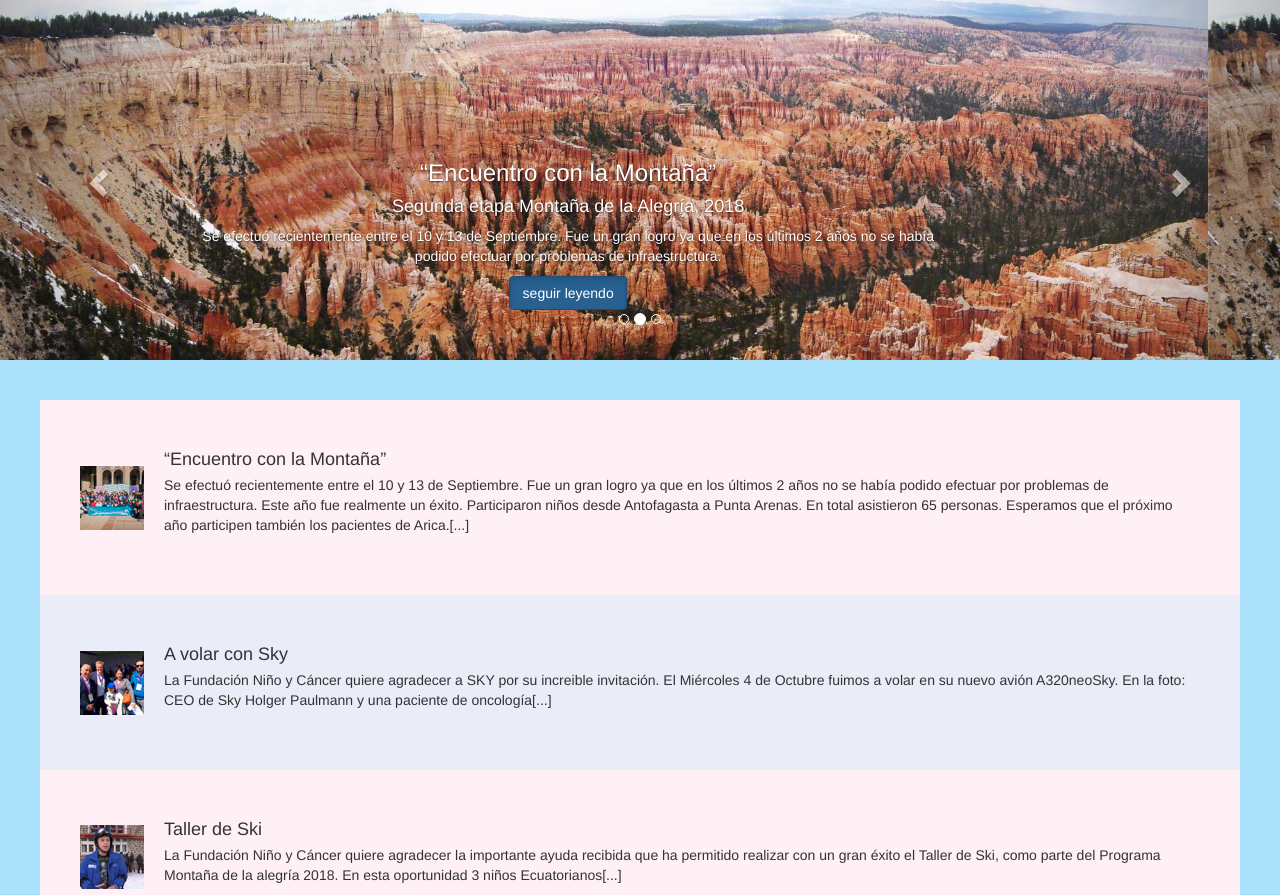
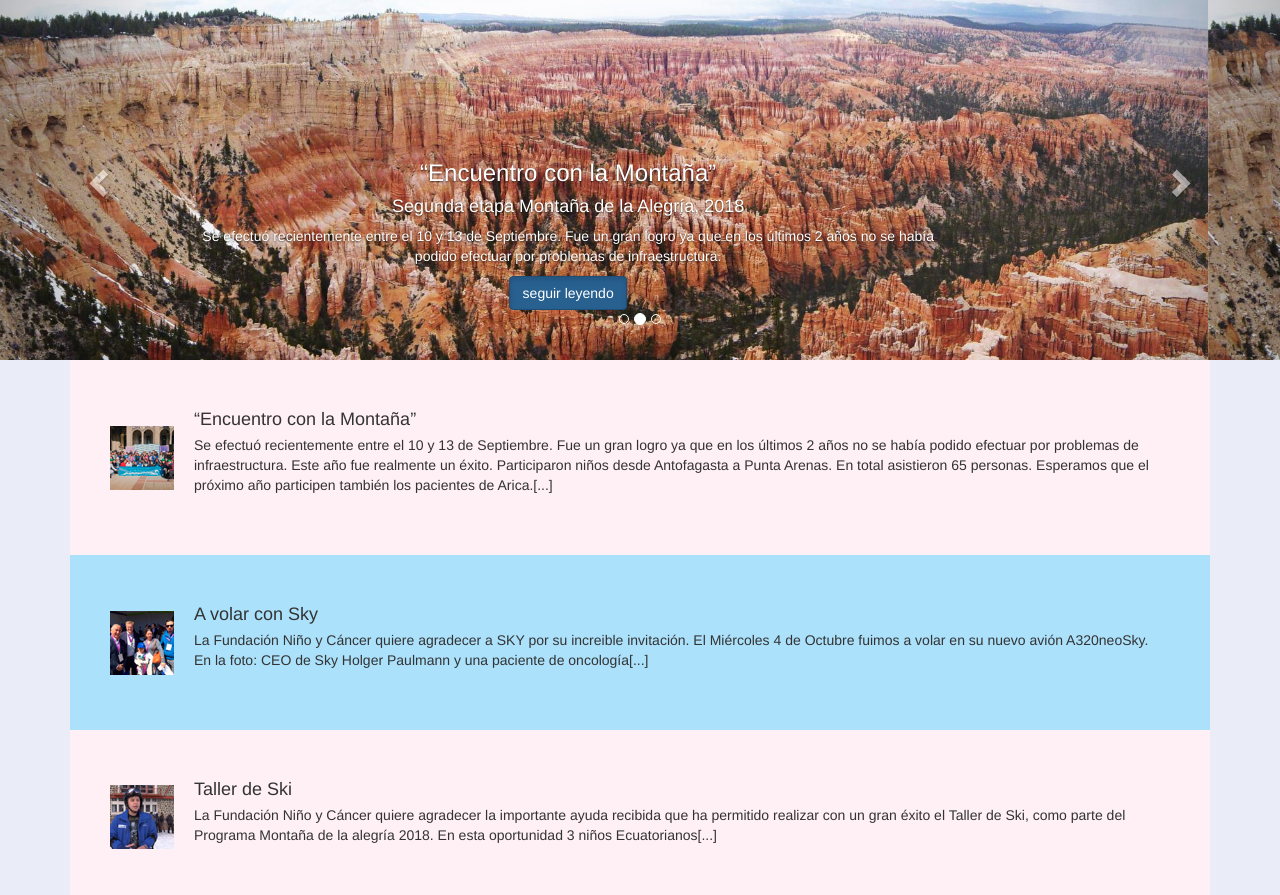
Before and after one commit to migcont/Prueba_html, a plain HTML site: page noticias.html in a window 1280 px wide. Shown: the part 57-952 px from the top of the page. Drawn offline with nearby package versions, Linux system fonts and the light colour scheme.

Commit message:
ADD: modificacion noticias

```diff
--- a/noticias.html
+++ b/noticias.html
@@ -44,7 +44,7 @@
 </div><!-- /.container-fluid -->
 </nav>
 </header>
-<body>
+<body style="background-color:#eaecf8">
   <!--carrusel acá-->
   <div id="myCarousel" class="carousel slide" data-ride="carousel">
     <!-- Indicators -->
@@ -98,7 +98,7 @@
     </a>
   </div>
   <!--Listado de noticias-->
-  <div class="container-fluid" style="background-color:#abe1fb; padding: 40px;">
+  <div class="container" style="background-color:#eaecf8 padding: 40px;">
     <div class="media" style="background-color:lavenderblush;">
       <div class="media-left media-middle">
         <a href="#">
@@ -112,7 +112,7 @@
         </div>
       </div>
       <!--noticia2-->
-      <div class="media" style="background-color:#eaecf8;">
+      <div class="media" style="background-color:#abe1fb;">
         <div class="media-left media-middle">
           <a href="#">
             <img class="media-object" src="images/not2.jpg" alt="...">
```
